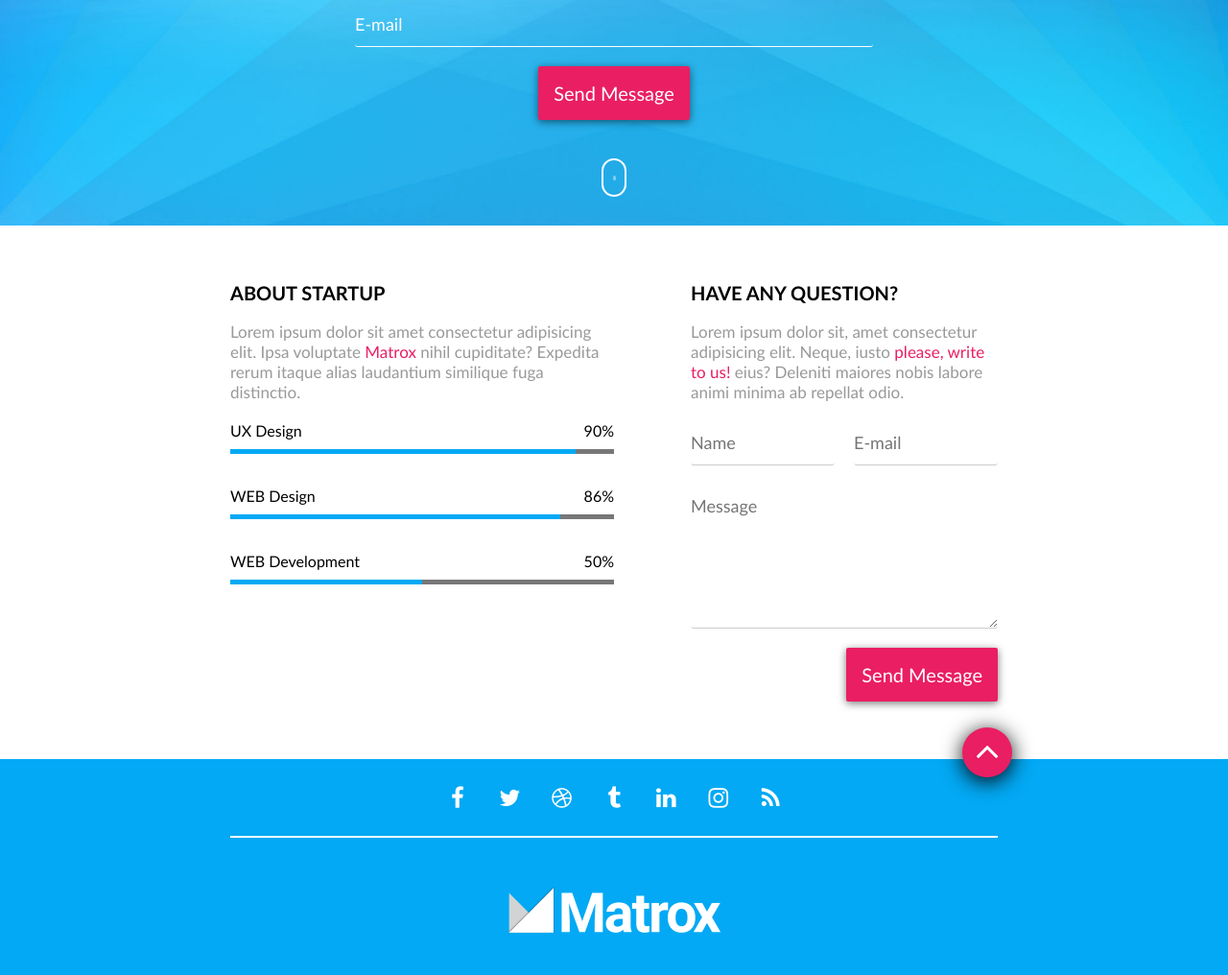
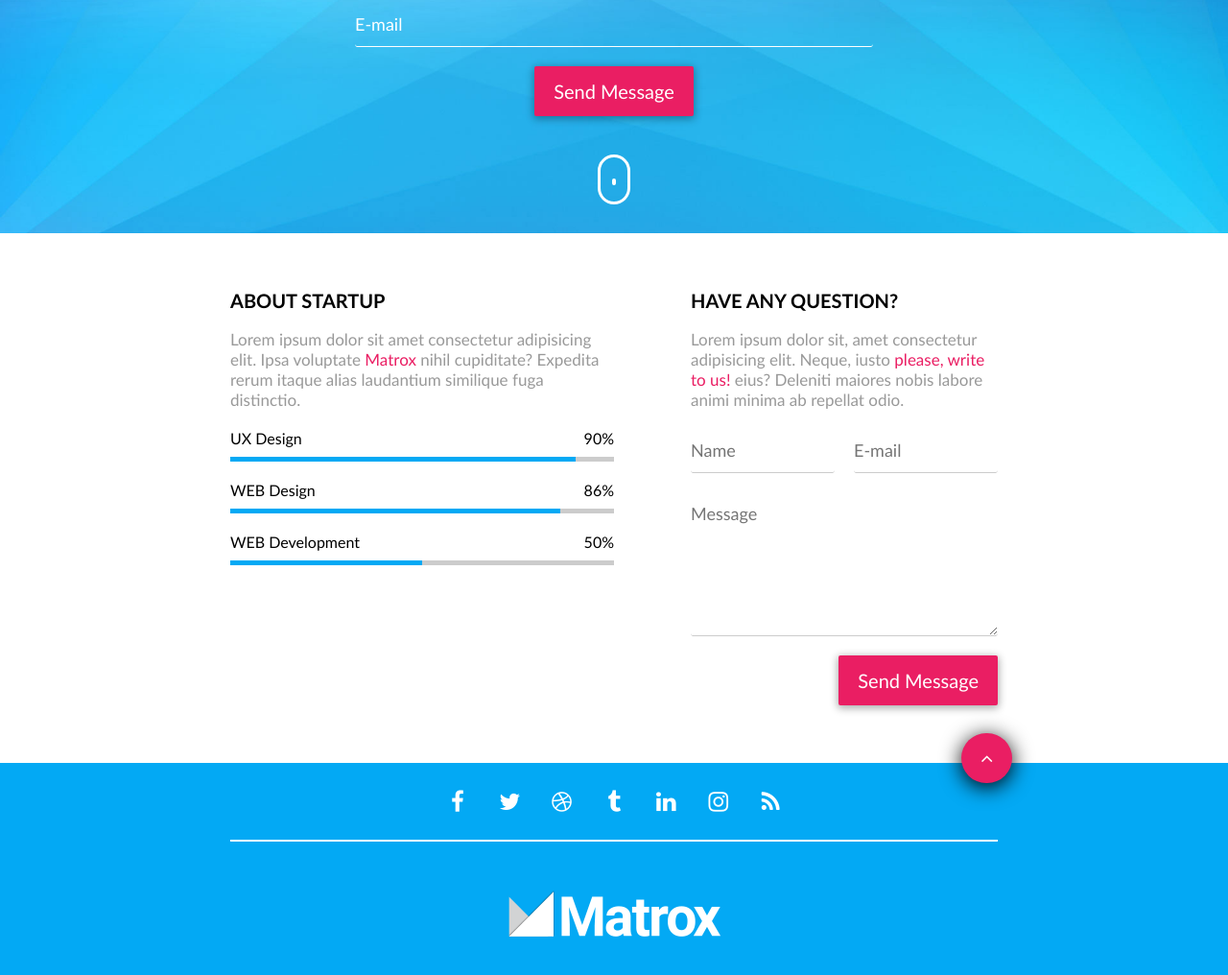
Before and after one commit to Niseme/5-coming-soon-flex, a website: page index.html in a window 1280 px wide. Shown: the part 415-1431 px from the top of the page at 96% size. Drawn offline with Linux system fonts and the light colour scheme.

Commit message:
flex solution

```diff
--- a/css/components/button.css
+++ b/css/components/button.css
@@ -1,27 +1,32 @@
 .btn {
-  padding: 0.8em;
+  padding: 0.8em 1em;
   font-size: 20px;
+  line-height: 1em;
+  text-decoration: none;
+  text-align: center;
   color: #fff;
-  text-decoration: none;
   background-color: var(--secondary-color);
   border: none;
   border-radius: 0.1em;
   cursor: pointer;
-  box-shadow: 0 2px 8px #0008;
+  box-shadow: 0 2px 8px 1px #0005;
+}
+.btn + .btn {
+  margin-right: 20px;
 }
 
 .btn.btn-round {
-  border-radius: 100%;
+  border-radius: 1.3em;
 }
-.btn.btn-round.fa {
+.btn.btn-round.btn-icon {
   width: 1.3em;
   height: 1.3em;
+  margin-top: -0.05em;
   font-size: 40px;
-  margin-top: -0.05em;
-  line-height: 1.2em;
-  text-align: center;
+  line-height: 1.2;
   padding: 0;
 }
+
 .btn:hover {
   background-color: var(--secondary-color-dark);
 }
--- a/css/components/mouse.css
+++ b/css/components/mouse.css
@@ -1,18 +1,19 @@
 .mouse {
-  font-size: 10px;
+  font-size: 1.3px;
   display: inline-block;
+  width: 26em;
+  height: 40em;
   text-align: center;
-  width: 26px;
-  height: 40px;
-  border: 2.5px solid white;
-  border-radius: 13px;
+  border: 2.5em solid #fff;
+  border-radius: 13em;
 }
+
 .mouse > .wheel {
   display: inline-block;
-  width: 3px;
-  height: 5px;
-  background-color: white;
-  margin-top: 10px;
+  width: 3em;
+  height: 5em;
+  background-color: #fff;
+  margin-top: 8em;
   border-radius: 1.5em;
   animation-name: scrolling;
   animation-duration: 1.5s;
@@ -21,12 +22,14 @@
 
 @keyframes scrolling {
   0% {
-    margin-top: 10px;
-    background-color: white;
+    margin-top: 8em;
+    opacity: 1;
   }
-
+  35% {
+    opacity: 1;
+  }
   100% {
-    margin-top: 20px;
-    background-color: transparent;
+    margin-top: 24em;
+    opacity: 0;
   }
 }
--- a/css/components/progress-bar.css
+++ b/css/components/progress-bar.css
@@ -1,30 +1,24 @@
 .progress-bar {
-  display: inline-block;
-  width: 100%;
+  display: flex;
+  flex-direction: column;
+  gap: 10px;
 }
 .progress-bar > .top {
-  display: inline-block;
-  width: 100%;
-  margin-bottom: 10px;
-}
-.progress-bar > .top > .title {
-  float: left;
-}
-.progress-bar > .top > .value {
-  float: right;
+  display: flex;
+  justify-content: space-between;
 }
 .progress-bar > .bottom {
   display: inline-block;
   width: 100%;
-  background-color: #777;
   height: 5px;
+  background-color: #ccc;
 }
 .progress-bar > .bottom > .bar {
   width: 90%;
   height: 100%;
 }
 .progress-bar .bar > .loading {
-  width: 0%;
+  width: 0;
   height: 100%;
   background-color: var(--primary-color);
   animation-name: loading;
@@ -34,7 +28,7 @@
 
 @keyframes loading {
   0% {
-    width: 0%;
+    width: 0;
   }
   100% {
     width: 100%;
```
